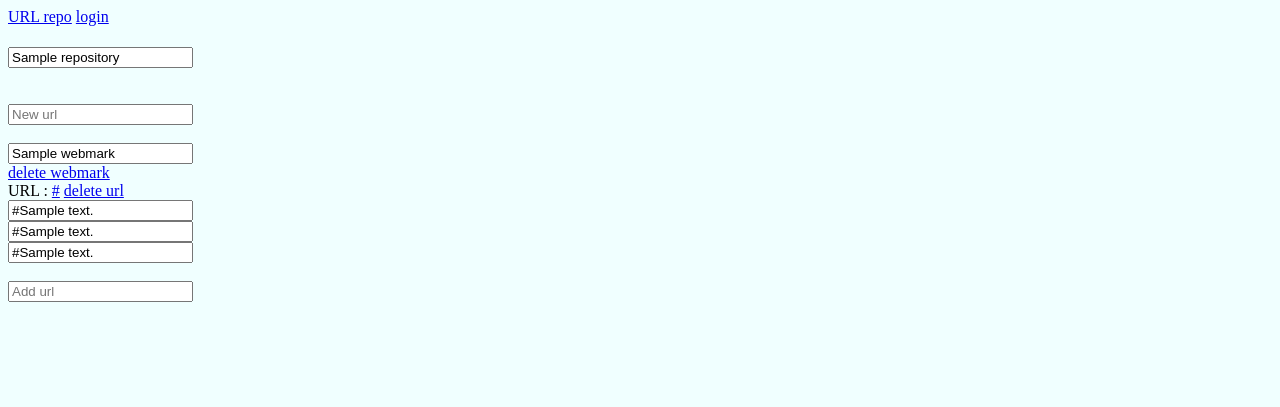
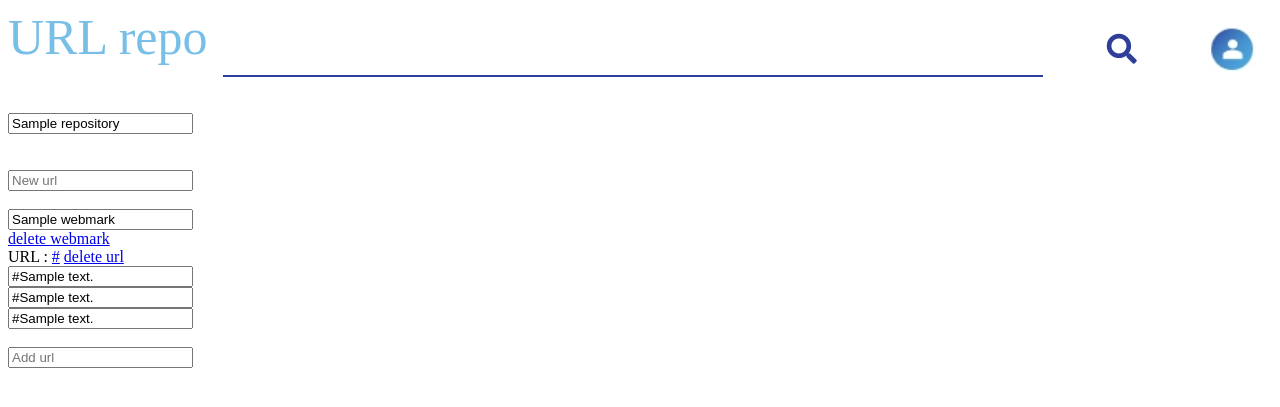
Before and after one commit to teamone-teamone/test, a Django app: template templates/repository/urlrepository.html in a window 1280 px wide. Shown: the top 407 px of the page. Run offline with Django 3.2, Linux system fonts and the light colour scheme; the template is opened without the code that fills it: most values are stand-ins (such as "Sample title", 1, 10 or a date in 2020); some libraries are stand-ins or nearby versions; some web fonts are replaced.

Commit message:
feat: header작업 진행중

```diff
--- a/static/css/styles.css
+++ b/static/css/styles.css
@@ -1,3 +1,99 @@
+@font-face {
+  font-family: 'InfinitySans-BoldA1';
+  src: url('https://cdn.jsdelivr.net/gh/projectnoonnu/noonfonts_20-04@2.1/InfinitySans-BoldA1.woff') format('woff');
+  font-weight: normal;
+  font-style: normal;
+}
+
 :root {
-  background-color: azure;
+  background-color:white;
 }
+
+header{
+  display:flex;
+  justify-content: space-between;
+}
+
+
+.homelogo{
+  color:#78BFE7;
+  text-decoration : none;
+  font-size: 50px;
+  font-family: 'InfinitySans-BoldA1';
+  display:flex;
+}
+
+.create_account, .login_button, .signup_button{
+  background-color:white;
+  border: none;
+  color:#2E3E99;
+  padding: 10px 70px;
+  text-align: right;
+  text-decoration: none;
+  display: inline-block;
+  font-size: 20px;
+  margin: 5px 5px;
+  cursor: pointer;
+  border-radius:60px;
+}
+
+
+body{
+  background-color:white;
+}
+
+button.img-button{
+  border:none;
+  background:transparent;
+  width: 100px;
+  font-size: 30px;
+  margin:15px;
+  padding: 10px;
+
+}
+
+.fas{
+  color:#2E3E99;
+}
+
+.keyword{
+  border:none;
+  border-bottom:2px solid #2E3E99;
+  outline:none;
+  background:transparent;
+  width:800px;
+  color:black;
+  font-size:1.063rem;
+  padding:10px;
+  margin:10px;
+}
+
+img{
+  width: 50px;
+  display:block;
+  padding:15px;
+  margin:0px;
+}
+
+.w-full{
+  display:block;
+  width:200px;
+  margin:100px auto;
+  border:none;
+  padding : 15px;
+}
+
+div.left {
+  width: 50%;
+  float: left;
+  box-sizing: border-box;
+
+  background: white;
+}
+div.right {
+  width: 50%;
+  float: right;
+  box-sizing: border-box;
+
+  background: #2E3E99;
+}
--- a/templates/component/base.html
+++ b/templates/component/base.html
@@ -14,12 +14,24 @@
 <body>
    <header>
    {%block home_logo%}<a href = "{% url 'test:home' %}">URL repo</a> {%endblock home_logo %}
-    {% if user.is_authenticated %}
+
+   <form class="search">
+      <input class="keyword" type="text" name="search" maxlength= 500 value="" autocomplete="off">
+      <button class="img-button" type="submit" name="click" value="">
+         <i class="fas fa-search"></i>
+      </button>
+
+   </form>
+
+   {% if user.is_authenticated %}
     {%block userbutton%}<a href = "{% url 'user:myrepo' %}">My page</a>  {%endblock userbutton %}
 
     {% else %}
-       <a href = "{% url 'user:login' %}">login</a>
+       <a class="login" href = "{% url 'user:login' %}"><img src="{% static 'image/person.jpg'%}" ></a>
     {% endif %}
+
+
+
    </header>
    {%block main%}{%endblock main %}
 </body>
--- a/templates/repository/urlrepository.html
+++ b/templates/repository/urlrepository.html
@@ -5,8 +5,21 @@
 {%endblock%}
 
 {%block home_logo%}
-<a href = "{% url 'test:urlrepository' repository.pk%}">URL repo</a>
+<a class="homelogo" href = "{% url 'test:urlrepository' repository.pk%}">URL repo</a>
 {%endblock home_logo %}
+
+<form class="search">
+  <button class="img-button" type="submit" name="click" value="">
+    <i class="fas fa-search"></i>
+    </button>
+
+    <input class="keyword" type="text" name="search" maxlength=255 value="" autocomplete="off">
+
+    <select class="SelectSearch" name="WhichSearch">
+      <option id="google" value="google">Google</option>
+      <option id="naver" value="naver">Naver</option>
+    </select>
+</form>
 
 {% block main%}
 <H3><form method="POST" action="{% url 'test:changeRepositoryTitle' repository.pk %}" enctype="multipart/form-data">
--- a/templates/user/myrepo.html
+++ b/templates/user/myrepo.html
@@ -10,7 +10,7 @@
 
 
 {%block home_logo%}
-<a href = "{% url 'test:home'%}">URL repo</a>
+<a class="homelogo" href = "{% url 'test:home'%}">URL repo</a>
 {%endblock home_logo %}
 
 {% block main%}
--- a/templates/user/signup.html
+++ b/templates/user/signup.html
@@ -5,10 +5,12 @@ signup
 {%endblock%}
 
 {%block home_logo%}
-<a href = "{% url 'test:home'%}">URL repo</a>
+<a class="homelogo" href = "{% url 'test:home'%}">URL repo</a>
+
 {%endblock home_logo %}
 
 {% block main%}
+
 <form method="POST" class="w-full" enctype="multipart/form-data">
     {% csrf_token %}
     {% if form.non_field_errors %}
@@ -29,7 +31,7 @@ signup
 
 
 
-    <button >Sign Up</button>
+    <button class="signup_button">Sign Up</button>
 
 </form>
 
```
Also changed, not shown: templates/user/login.html (+13 -8 lines), static/image/person.jpg (added).
